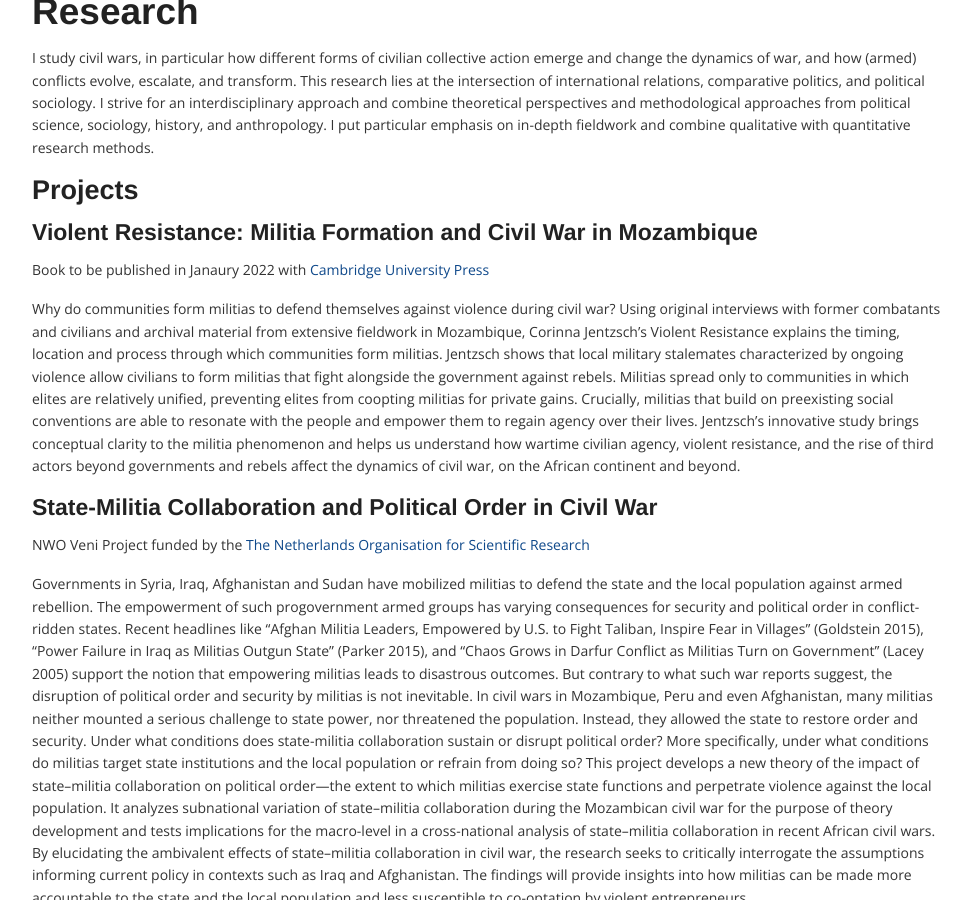
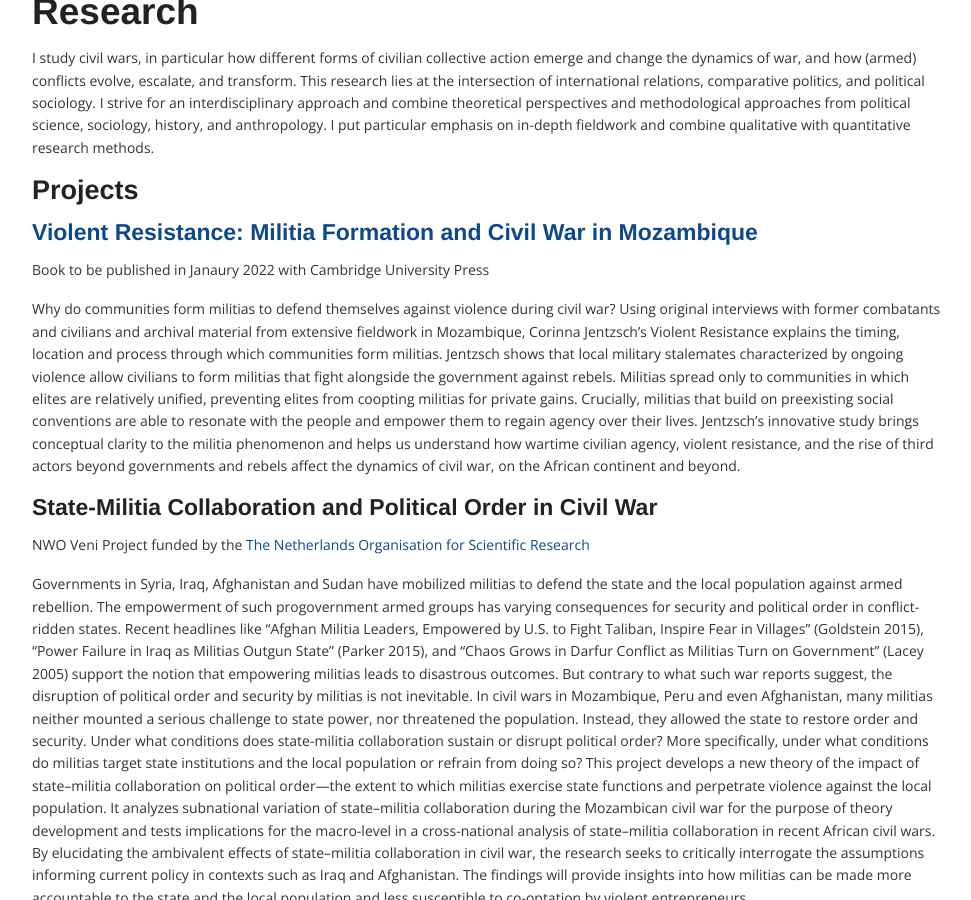
Before and after one commit to corinnajentzsch/corinnajentzsch.github.io, a Jekyll site: the page built from research.md, in a window 1280 px wide and 900 px high, scrolled down 402 px. Shown: the whole window, without its empty margins (153-1124 px from the left). Built offline with Jekyll 4.4.1, drawn with Linux system fonts in a browser that asks for light colours.

```diff
--- a/research.md
+++ b/research.md
@@ -12,9 +12,9 @@ I study civil wars, in particular how different forms of civilian collective act
 
 ### Projects
 
-#### Violent Resistance: Militia Formation and Civil War in Mozambique
+#### [Violent Resistance: Militia Formation and Civil War in Mozambique](https://www.cambridge.org/core/books/violent-resistance/9F6785EA6663B77BAA90E8A5FDAC5323 "Violent Resistance")
 
-Book to be published in Janaury 2022 with [Cambridge University Press](https://www.cambridge.org/core/books/violent-resistance/9F6785EA6663B77BAA90E8A5FDAC5323 "Violent Resistance")
+Book to be published in Janaury 2022 with Cambridge University Press
 
 Why do communities form militias to defend themselves against violence during civil war? Using original interviews with former combatants and civilians and archival material from extensive fieldwork in Mozambique, Corinna Jentzsch’s Violent Resistance explains the timing, location and process through which communities form militias. Jentzsch shows that local military stalemates characterized by ongoing violence allow civilians to form militias that fight alongside the government against rebels. Militias spread only to communities in which elites are relatively unified, preventing elites from coopting militias for private gains. Crucially, militias that build on preexisting social conventions are able to resonate with the people and empower them to regain agency over their lives. Jentzsch’s innovative study brings conceptual clarity to the militia phenomenon and helps us understand how wartime civilian agency, violent resistance, and the rise of third actors beyond governments and rebels affect the dynamics of civil war, on the African continent and beyond.
 
```
